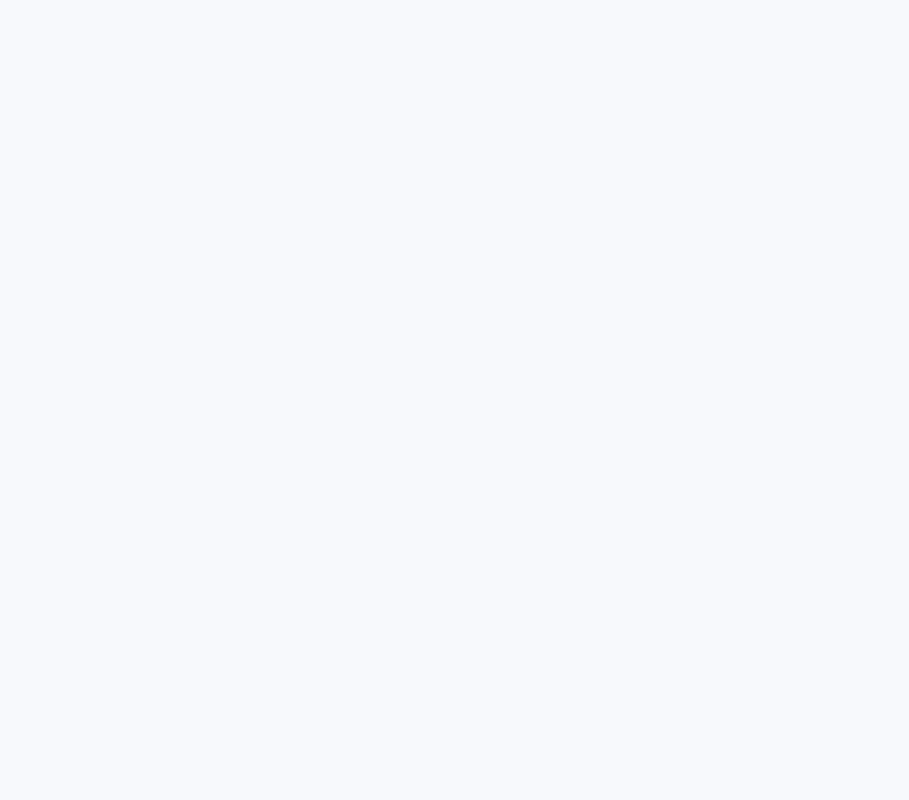
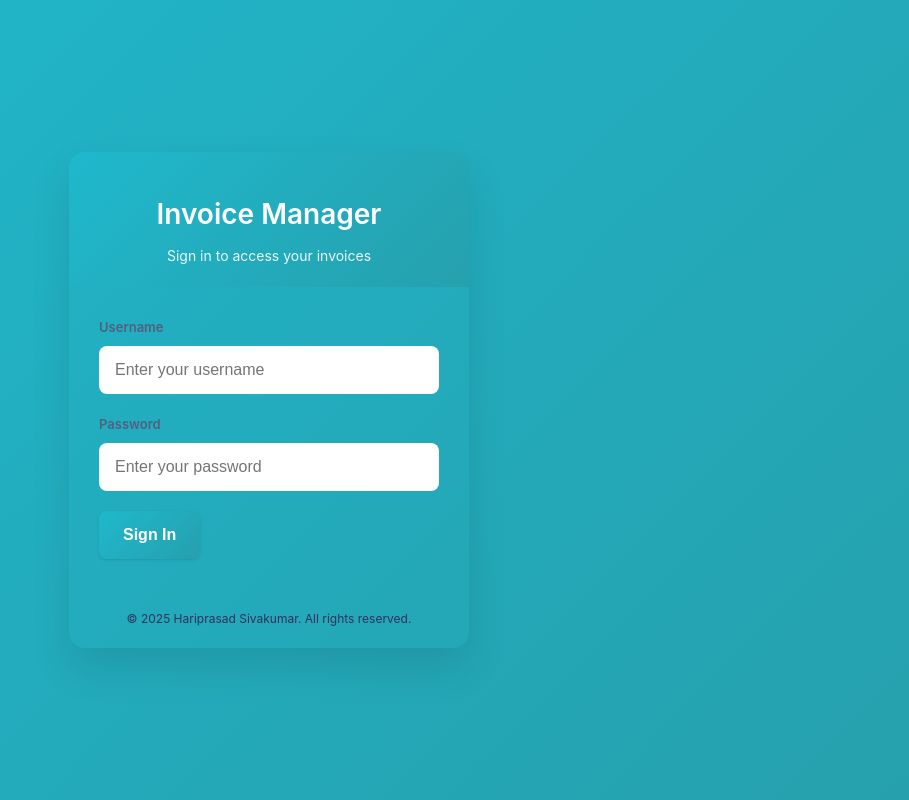
Before and after one commit to harihbk123/invoice-clone, a plain HTML site: page login.html in a window 1280 px wide. Shown: the whole page, without its empty margins (371-1280 px from the left). Drawn offline with Linux system fonts and the light colour scheme.

Commit message:
Update login.html

```diff
--- a/login.html
+++ b/login.html
@@ -1,12 +1,198 @@
 <!DOCTYPE html>
 <html lang="en">
 <head>
-	<meta charset="UTF-8">
-	<meta name="viewport" content="width=device-width, initial-scale=1.0">
-	<title>Login - Invoice Manager</title>
-	<link rel="stylesheet" href="style.css">
+    <meta charset="UTF-8">
+    <meta name="viewport" content="width=device-width, initial-scale=1.0">
+    <title>Login - Invoice Manager</title>
+    <link rel="stylesheet" href="style.css">
 </head>
 <body>
-	<!-- ...rest of the code from hari-invoice-manager/login.html... -->
+    <div class="login-container">
+        <div class="login-card">
+            <div class="login-header">
+                <h1>Invoice Manager</h1>
+                <p>Sign in to access your invoices</p>
+            </div>
+            <form id="login-form" class="login-form">
+                <div class="form-group">
+                    <label class="form-label" for="username">Username</label>
+                    <input
+                        type="text"
+                        class="form-control"
+                        id="username"
+                        name="username"
+                        required
+                        autocomplete="username"
+                        placeholder="Enter your username"
+                    >
+                </div>
+                <div class="form-group">
+                    <label class="form-label" for="password">Password</label>
+                    <input
+                        type="password"
+                        class="form-control"
+                        id="password"
+                        name="password"
+                        required
+                        autocomplete="current-password"
+                        placeholder="Enter your password"
+                    >
+                </div>
+                <button type="submit" class="btn btn--primary btn--full-width">Sign In</button>
+                <div id="login-error" class="login-error" style="display: none;"></div>
+            </form>
+            <div class="login-footer">
+                <p>© 2025 Hariprasad Sivakumar. All rights reserved.</p>
+            </div>
+        </div>
+    </div>
+
+    <script>
+        document.getElementById('login-form').addEventListener('submit', function(e) {
+            e.preventDefault();
+
+            const username = document.getElementById('username').value;
+            const password = document.getElementById('password').value;
+            const errorDiv = document.getElementById('login-error');
+
+            // Hide previous errors
+            errorDiv.style.display = 'none';
+
+            // Check credentials
+            if (username === 'harihbk' && password === 'MyPage@8013') {
+                // Store login state
+                localStorage.setItem('isLoggedIn', 'true');
+                localStorage.setItem('username', username);
+                localStorage.setItem('loginTime', new Date().getTime());
+
+                // Redirect to main app
+                window.location.href = 'index.html';
+            } else {
+                // Show error
+                errorDiv.textContent = 'Invalid username or password';
+                errorDiv.style.display = 'block';
+
+                // Clear password field
+                document.getElementById('password').value = '';
+            }
+        });
+
+        // Check if already logged in
+        if (localStorage.getItem('isLoggedIn') === 'true') {
+            window.location.href = 'index.html';
+        }
+    </script>
+
+    <style>
+        .login-container {
+            min-height: 100vh;
+            display: flex;
+            align-items: center;
+            justify-content: center;
+            background: linear-gradient(135deg, #1FB8CD 0%, #26A0AD 100%);
+            padding: 20px;
+        }
+
+        .login-card {
+            background: var(--color-surface);
+            border-radius: 16px;
+            box-shadow: 0 20px 40px rgba(0, 0, 0, 0.1);
+            width: 100%;
+            max-width: 400px;
+            overflow: hidden;
+        }
+
+        .login-header {
+            text-align: center;
+            padding: 40px 30px 20px;
+            background: linear-gradient(135deg, #1FB8CD 0%, #26A0AD 100%);
+            color: white;
+        }
+
+        .login-header h1 {
+            font-size: 28px;
+            font-weight: 600;
+            margin: 0 0 8px 0;
+        }
+
+        .login-header p {
+            margin: 0;
+            opacity: 0.9;
+            font-size: 14px;
+        }
+
+        .login-form {
+            padding: 30px;
+        }
+
+        .login-form .form-group {
+            margin-bottom: 20px;
+        }
+
+        .login-form .form-control {
+            height: 48px;
+            border: 2px solid var(--color-border);
+            border-radius: 8px;
+            font-size: 16px;
+            transition: all 0.3s ease;
+        }
+
+        .login-form .form-control:focus {
+            border-color: #1FB8CD;
+            box-shadow: 0 0 0 3px rgba(31, 184, 205, 0.1);
+        }
+
+        .login-form .btn {
+            height: 48px;
+            font-size: 16px;
+            font-weight: 600;
+            border-radius: 8px;
+            background: linear-gradient(135deg, #1FB8CD 0%, #26A0AD 100%);
+            border: none;
+            transition: all 0.3s ease;
+        }
+
+        .login-form .btn:hover {
+            transform: translateY(-1px);
+            box-shadow: 0 4px 12px rgba(31, 184, 205, 0.3);
+        }
+
+        .login-error {
+            background: rgba(255, 84, 89, 0.1);
+            color: var(--color-error);
+            padding: 12px;
+            border-radius: 6px;
+            margin-top: 16px;
+            border: 1px solid rgba(255, 84, 89, 0.2);
+            font-size: 14px;
+        }
+
+        .login-footer {
+            text-align: center;
+            padding: 20px 30px;
+            border-top: 1px solid var(--color-border);
+            background: var(--color-bg-1);
+        }
+
+        .login-footer p {
+            margin: 0;
+            font-size: 12px;
+            color: var(--color-text-secondary);
+        }
+
+        @media (max-width: 480px) {
+            .login-container {
+                padding: 10px;
+            }
+
+            .login-form {
+                padding: 20px;
+            }
+
+            .login-header {
+                padding: 30px 20px 15px;
+            }
+        }
+    </style>
 </body>
 </html>
```
